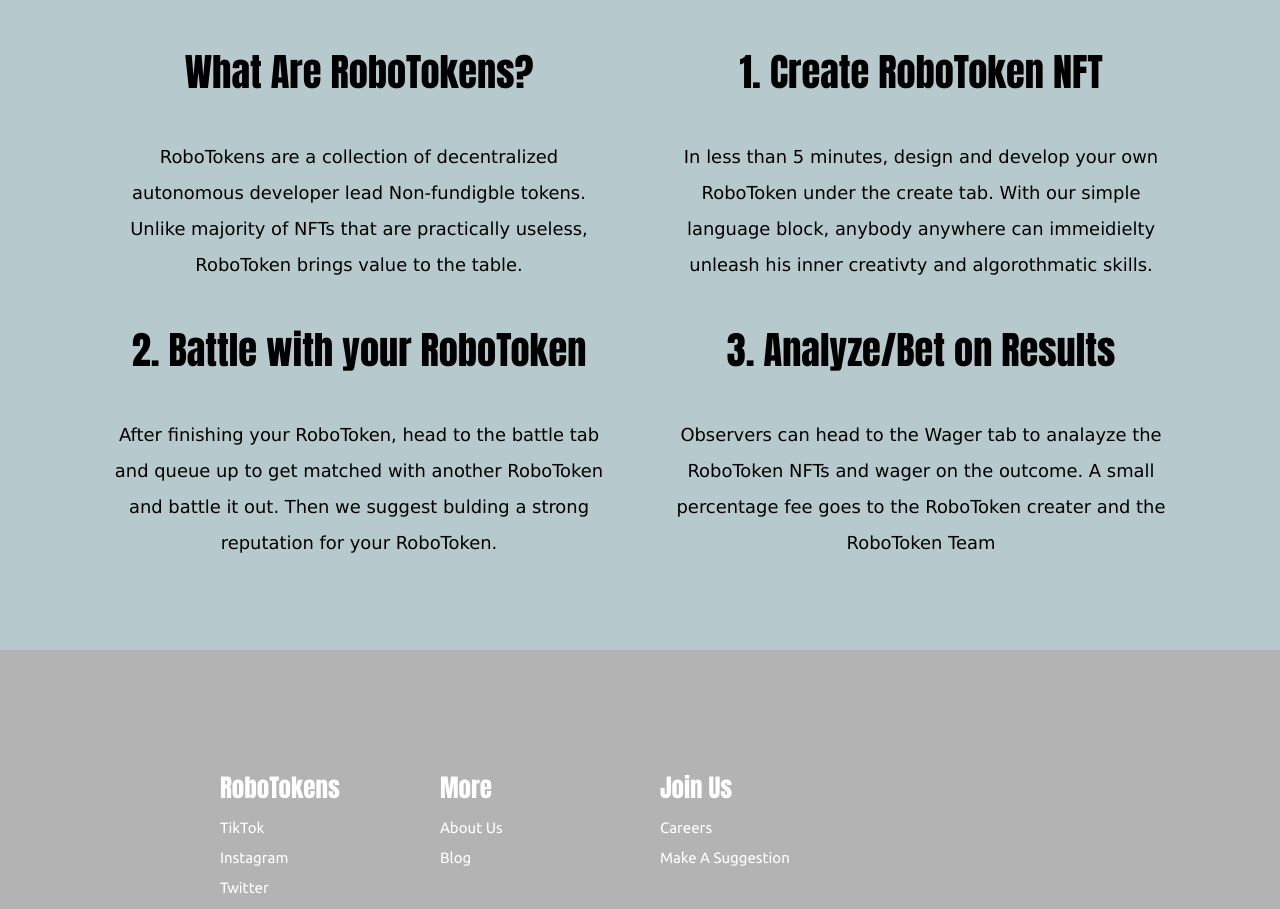
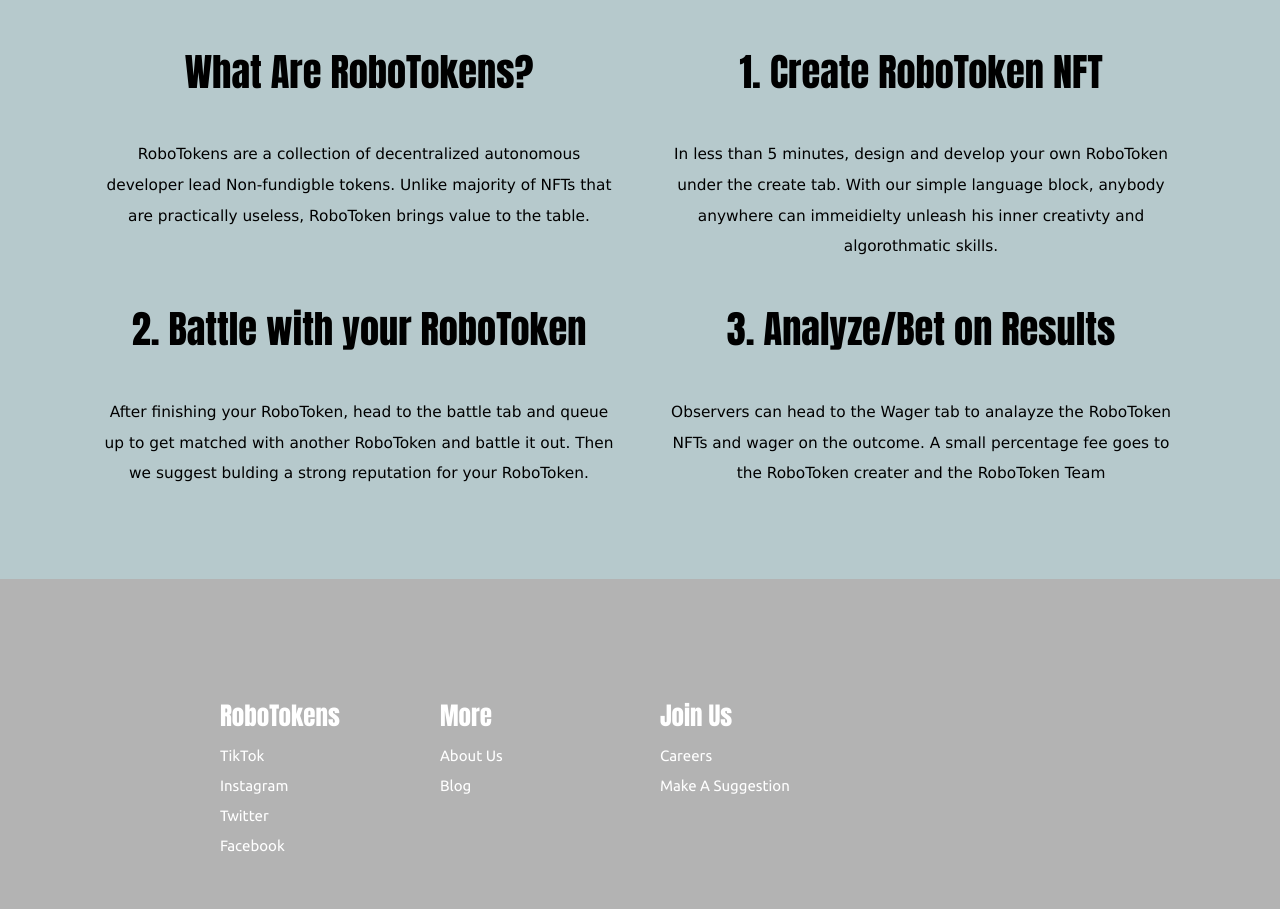
Before and after one commit to itaylor24/Robotokens, a Next.js app in the folder robotokens-app/: page / in a window 1280 px wide. Shown: the part 1080-1989 px from the top of the page. Built offline with nearby package versions, Linux system fonts and the light colour scheme.

Commit message:
made the description on home page prettier

```diff
--- a/robotokens-app/Components/Section2.js
+++ b/robotokens-app/Components/Section2.js
@@ -81,7 +81,7 @@ const Details = styled.div`
   text-align: center;
   justify-content: center;
   // background-color: green;
-  font-size: 1.4vw;
+  font-size: 1.2vw;
   line-height: 2;
   margin-top: 3vw;
   margin-bottom: 0vw;
```
